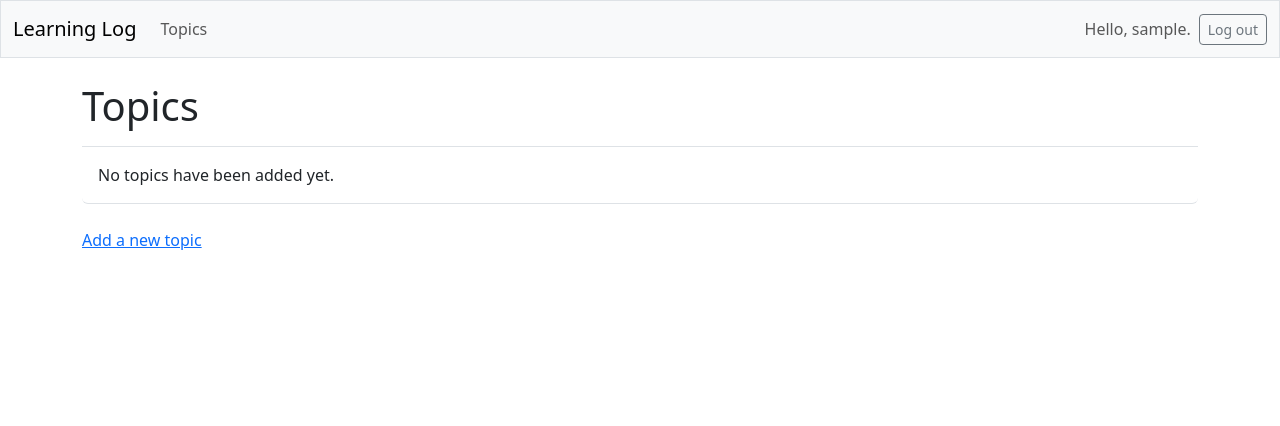
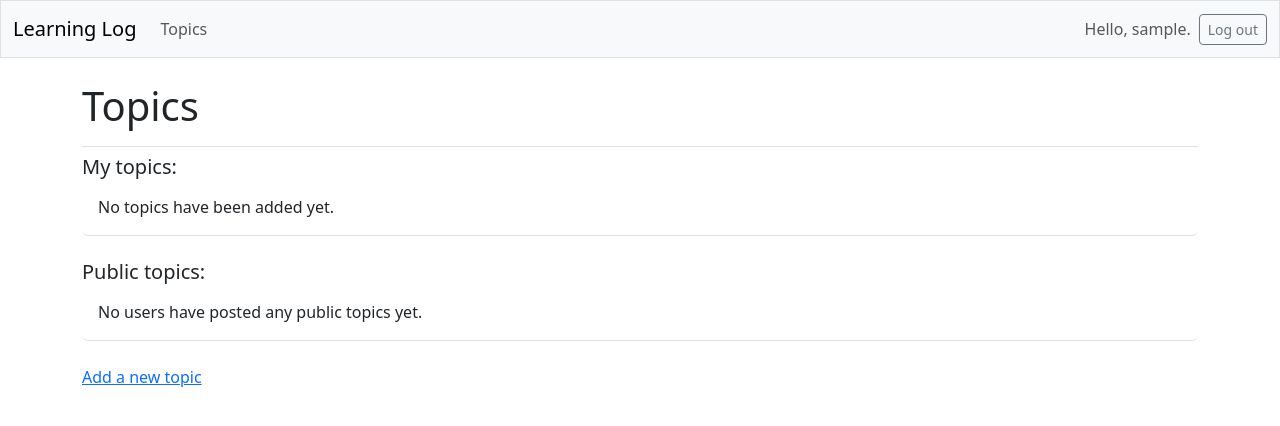
Before and after one commit to AleCozar13/learning-log, a Django app: page /topics/ in a window 1280 px wide. Shown: the top 426 px of the page. Run offline with Django 5.2, Linux system fonts and the light colour scheme; the visitor is signed in with stand-in values (Sample User, id 1); data that the repository does not hold is empty; some libraries are stand-ins or nearby versions.

Commit message:
Set public topics

```diff
--- a/learning_log/learning_logs/forms.py
+++ b/learning_log/learning_logs/forms.py
@@ -12,7 +12,7 @@
         """Simple Topic form"""
 
         model = Topic
-        fields = ["text"]
+        fields = ["text", "public"]
         labels = {"text": ""}
 
 
@@ -24,4 +24,5 @@
 
         model = Entry
         fields = ["text"]
+        labels = {"text": ""}
         widgets = {"text": forms.Textarea(attrs={"cols": 80})}
--- a/learning_log/learning_logs/templates/learning_logs/topics.html
+++ b/learning_log/learning_logs/templates/learning_logs/topics.html
@@ -6,14 +6,30 @@
 
 {% block content %}
 
+  <!-- Only show "My topics" if the user is logged in. -->
+  {% if user.is_authenticated %}
+    <ul class="list-group border-bottom pb-2 mb-4">
+      <h5>My topics:</h5>
+      {% for topic in topics %}
+        <li class="list-group-item border-0">
+          <a href="{% url 'learning_logs:topic' topic.id %}">
+            {{ topic.text }}</a>
+        </li>
+      {% empty %}
+        <li class="list-group-item border-0">No topics have been added yet.</li>
+      {% endfor %}
+    </ul>
+  {% endif %}
+
   <ul class="list-group border-bottom pb-2 mb-4">
-    {% for topic in topics %}
+    <h5>Public topics:</h5>
+    {% for topic in public_topics %}
       <li class="list-group-item border-0">
         <a href="{% url 'learning_logs:topic' topic.id %}">
           {{ topic.text }}</a>
       </li>
     {% empty %}
-      <li class="list-group-item border-0">No topics have been added yet.</li>
+      <li class="list-group-item border-0">No users have posted any public topics yet.</li>
     {% endfor %}
   </ul>
 
--- a/learning_log/ll_project/settings.py
+++ b/learning_log/ll_project/settings.py
@@ -23,7 +23,7 @@
 SECRET_KEY = "django-insecure-!2$!1b4(=ru71lulb4_3lbpis^t0l0ac-^6xr_g+*iq-u$bvy3"
 
 # SECURITY WARNING: don't run with debug turned on in production!
-DEBUG = False
+DEBUG = True
 
 ALLOWED_HOSTS = []
 
```
